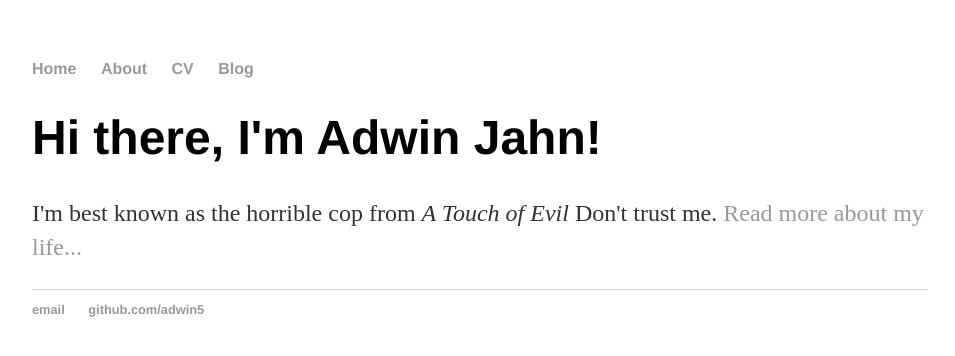
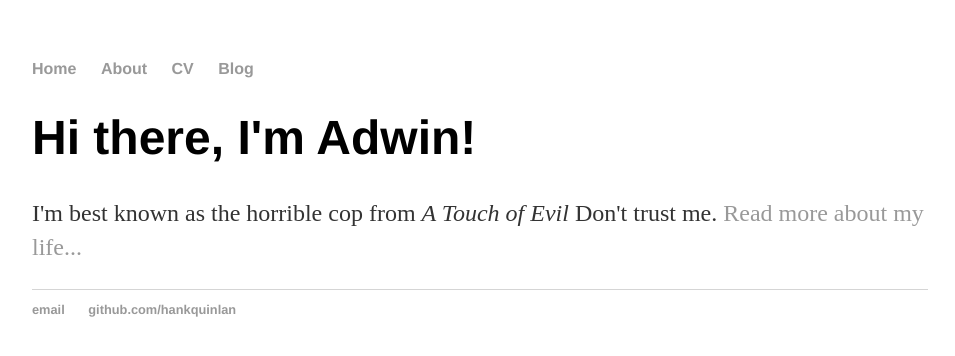
Before and after one commit to adwin5/adwin5.github.io, a Jekyll site: the page built from index.html, in a window 1280 px wide. Shown: the top 356 px of the page, without its empty margins (160-1115 px from the left). Built offline with Jekyll 4.4.1, drawn with Linux system fonts in a browser that asks for light colours.

Commit message:
Update index.html

```diff
--- a/index.html
+++ b/index.html
@@ -1,30 +1,8 @@
-<!DOCTYPE html>
-<html>
-	<head>
-		<title>Hank Quinlan, Horrible Cop</title>
-		<!-- link to main stylesheet -->
-		<link rel="stylesheet" type="text/css" href="/css/main.css">
-	</head>
-	<body>
-		<nav>
-    		<ul>
-        		<li><a href="/">Home</a></li>
-	        	<li><a href="/about">About</a></li>
-        		<li><a href="/cv">CV</a></li>
-        		<li><a href="/blog">Blog</a></li>
-    		</ul>
-		</nav>
-		<div class="container">
-    		<div class="blurb">
-        		<h1>Hi there, I'm Adwin Jahn!</h1>
-				<p>I'm best known as the horrible cop from <em>A Touch of Evil</em> Don't trust me. <a href="/about">Read more about my life...</a></p>
-    		</div><!-- /.blurb -->
-		</div><!-- /.container -->
-		<footer>
-    		<ul>
-        		<li><a href="mailto:adwin596@gmail.com">email</a></li>
-        		<li><a href="https://github.com/adwin5">github.com/adwin5</a></li>
-			</ul>
-		</footer>
-	</body>
-</html>
+---
+layout: default
+title: Hank Quinlan, Horrible Cop
+---
+<div class="blurb">
+	<h1>Hi there, I'm Adwin!</h1>
+	<p>I'm best known as the horrible cop from <em>A Touch of Evil</em> Don't trust me. <a href="/about">Read more about my life...</a></p>
+</div><!-- /.blurb -->
```
